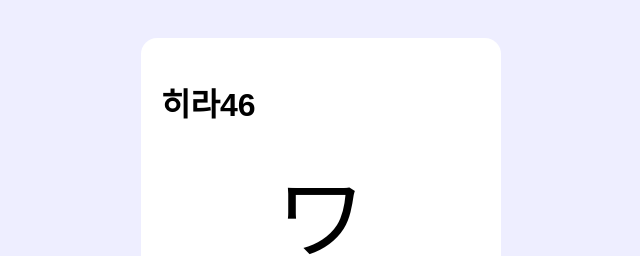
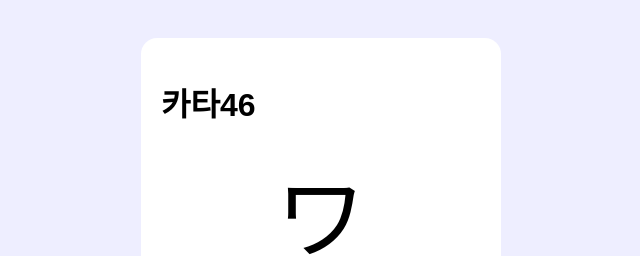
Before and after one commit to saturn915/kata46, a plain HTML site: page index.html in a window 1280 px wide. Shown: the top 256 px of the page, 319-959 px from the left. Drawn offline with Linux system fonts and the light colour scheme.

Commit message:
Change title and heading from 히라46 to 카타46

```diff
--- a/index.html
+++ b/index.html
@@ -1 +1 @@
-<!doctype html><html><head><meta charset='utf-8'><meta name='viewport' content='width=device-width,initial-scale=1'><title>히라46</title><link rel='stylesheet' href='style.css'></head><body><div class='card'><h1>히라46</h1><div id='kana'></div><div id='ans'>?</div><button onclick='showAns()'>정답 보기</button><button onclick='nextKana()'>다음 글자</button><div id='prog'></div></div><script src='app.js'></script></body></html>
+<!doctype html><html><head><meta charset='utf-8'><meta name='viewport' content='width=device-width,initial-scale=1'><title>카타46</title><link rel='stylesheet' href='style.css'></head><body><div class='card'><h1>카타46</h1><div id='kana'></div><div id='ans'>?</div><button onclick='showAns()'>정답 보기</button><button onclick='nextKana()'>다음 글자</button><div id='prog'></div></div><script src='app.js'></script></body></html>
```
